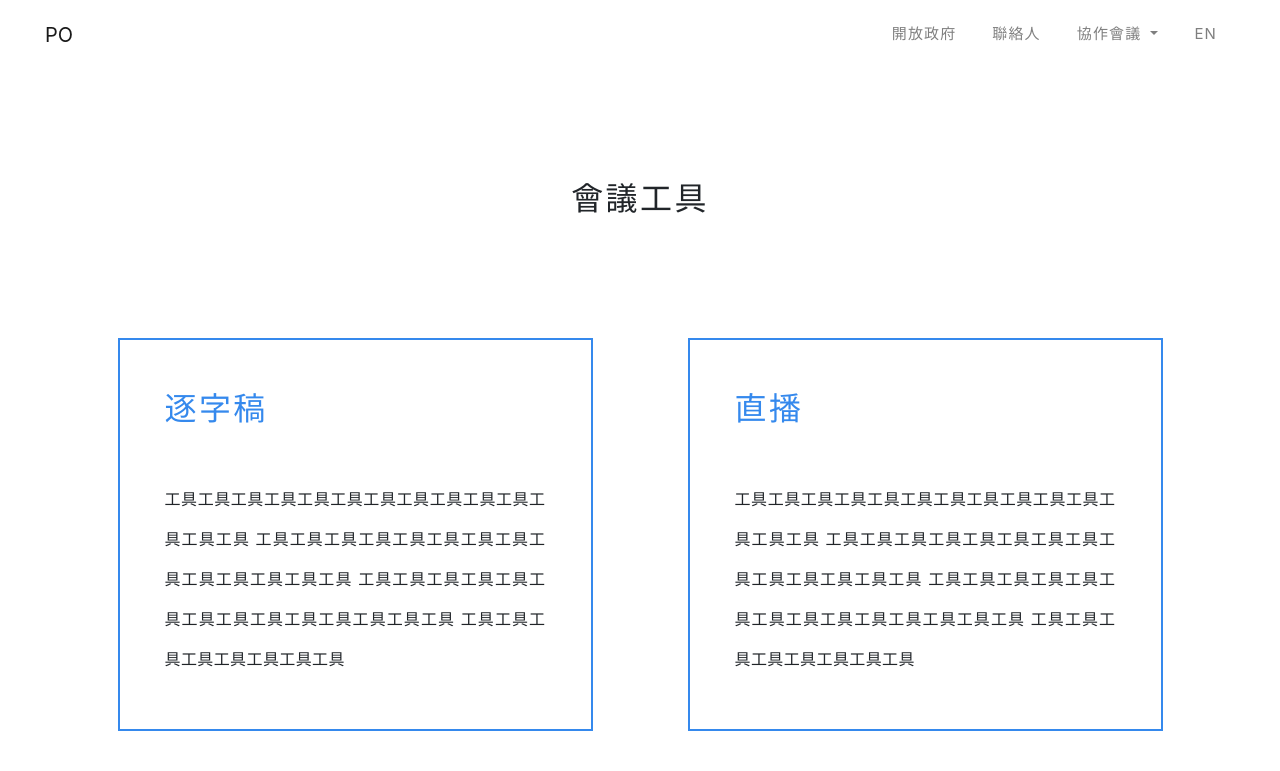
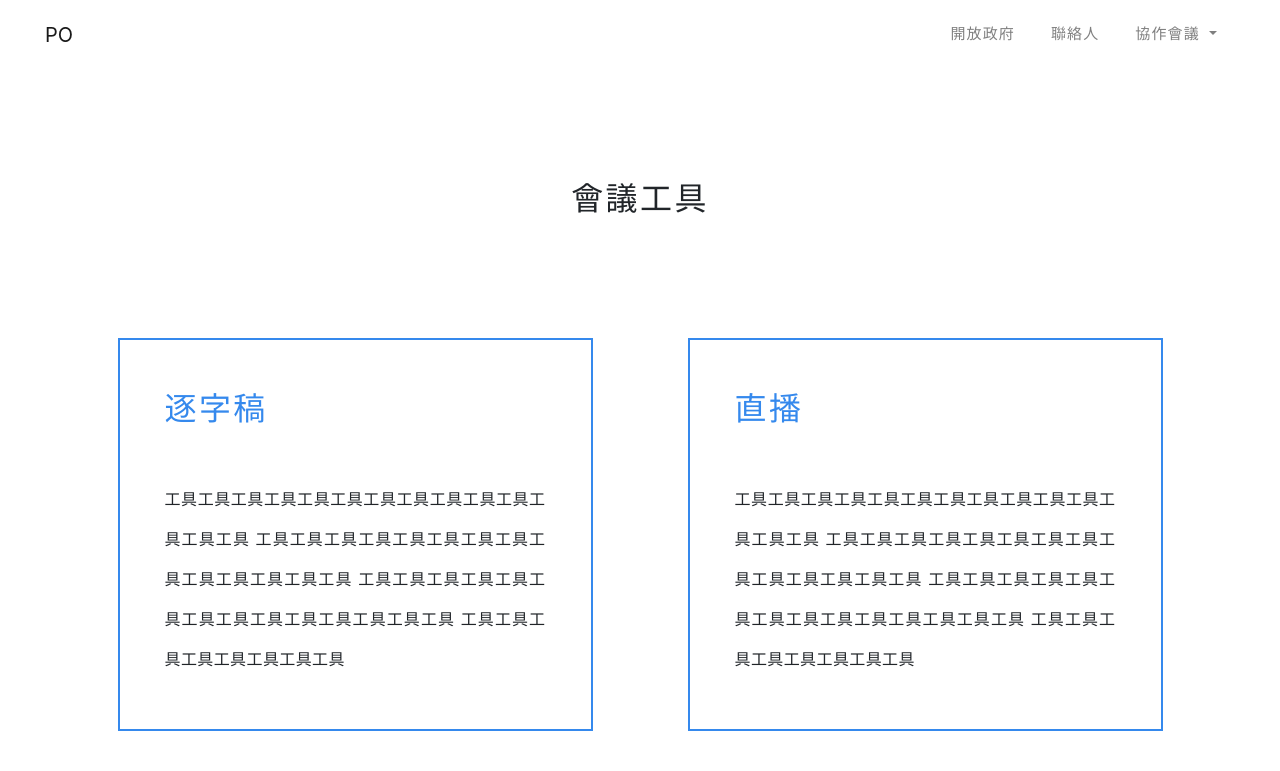
Before and after one commit to mark19891107/po-web, a Jekyll site: the page built from pages/tools.html, in a window 1280 px wide. Shown: the top 771 px of the page. Built offline with Jekyll 4.4.1, drawn with Linux system fonts in a browser that asks for light colours; nearby versions of some CDN libraries; grey boxes are pictures that could not be loaded.

Commit message:
update nav

```diff
--- a/_includes/nav.html
+++ b/_includes/nav.html
@@ -1,4 +1,4 @@
-<nav class="navbar navbar-expand-lg navbar-light fixed-top" id="nav">
+<nav class="navbar navbar-expand-lg navbar-light fixed-top d-md-none d-sm-none d-sm-none d-lg-flex d-xl-flex" id="nav">
     <a class="navbar-brand" href="/">PO</a>
     <button class="navbar-toggler" type="button" data-toggle="collapse" data-target="#navbarText" aria-controls="navbarText"
         aria-expanded="false" aria-label="Toggle navigation">
@@ -24,33 +24,80 @@
                     <a class="dropdown-item" href="/tools">會議工具</a>
                 </div>
             </li>
-            <li class="nav-item">
+            <!-- <li class="nav-item">
                 <a class="nav-link" href="#">EN</a>
-            </li>
+            </li> -->
         </ul>
     </div>
 </nav>
 
+<nav class="navbar navbar-expand-lg navbar-light bg-light fixed-top d-lg-none d-xl-none" id="nav2">
+    <a class="navbar-brand" href="/">EN</a>
+    <a class="navbar-brand" href="/">PO</a>
+    <button class="navbar-toggler" type="button" data-toggle="collapse" data-target="#navbarText" aria-controls="navbarText"
+        aria-expanded="false" aria-label="Toggle navigation">
+        <span class="navbar-toggler-icon"></span>
+    </button>
+    <div class="collapse navbar-collapse" id="navbarText">
+        <div class="mr-auto"></div>
+
+        <div class="container">
+            <ul class="navbar-nav">
+                <a class="nav-link bold" href="/opengov">
+                    <li class="nav-item">
+                        開放政府
+                    </li>
+                </a>
+                <a class="nav-link bold" href="/po">
+                    <li class="nav-item">
+                        聯絡人要點
+                    </li>
+                </a>
+                <a class="nav-link light" href="/tools">
+                    <li class="nav-item">
+                        協作會議
+                    </li>
+                </a>
+                <a class="nav-link" href="/tools">
+                    <li class="nav-item">
+                        會議流程
+                    </li>
+                </a>
+
+                <a class="nav-link" href="/tools">
+                    <li class="nav-item">
+                        聯絡人要點
+                    </li>
+                </a>
+
+                <a class="nav-link bold" href="/tools">
+                    <li class="nav-item">
+                        會議工具
+                    </li>
+                </a>
+            </ul>
+        </div>
+
+
+    </div>
+</nav>
 
 
 <script>
     var scrollVal;
     $(function () {
         $(window).scroll(function () {
-            if ($(this).scrollTop() < 70)
-            {
-                $("#nav").css("top","-"+$(this).scrollTop()+"px");
-                $("#nav").css("background","#FFFFFF00");
+            if ($(this).scrollTop() < 70) {
+                $("#nav").css("top", "-" + $(this).scrollTop() + "px");
+                $("#nav").css("background", "#FFFFFF00");
             }
-            else if($(this).scrollTop() > 70 && $(this).scrollTop() < 500)
-            {
-                $("#nav").css("top","-70px");
-                $("#nav").css("transition","top 0.2s ease")
+            else if ($(this).scrollTop() > 70 && $(this).scrollTop() < 500) {
+                $("#nav").css("top", "-70px");
+                $("#nav").css("transition", "top 0.2s ease")
             }
-            else
-            {
-                $("#nav").css("top","0px");
-                $("#nav").css("background","#FFFFFF");
+            else {
+                $("#nav").css("top", "0px");
+                $("#nav").css("background", "#FFFFFF");
             }
         });
     });
--- a/assets/nav.css
+++ b/assets/nav.css
@@ -1,4 +1,4 @@
-.navbar {
+#nav.navbar {
     height: 70px;
     padding-left: 45px;
     padding-right: 45px;
@@ -16,3 +16,39 @@
     height: 70px;
     color: black;
 }
+
+#nav2.navbar-light .navbar-toggler {
+    border-color: #00000000;
+    padding-right: 0px;
+    padding-left: 0px;
+}
+
+#nav2 .nav-link {
+    font-size: 21px;
+    color: black;
+    flex: 1;
+    border-bottom: solid 1px black;
+    display: flex;
+}
+
+
+#nav2 .nav-link.bold{
+    border-bottom: solid 5px black;
+}
+
+#nav2 .nav-link.light{
+    border-bottom: solid 3px black;
+}
+
+#nav2 ul.navbar-nav{
+    height: calc(100vh - 56px);
+    display: flex;
+    flex-direction: column;
+    padding-bottom: 30px;
+}
+
+#nav2 .nav-item {
+    display: flex;
+    flex-direction: column;
+    justify-content: center;
+}
```
